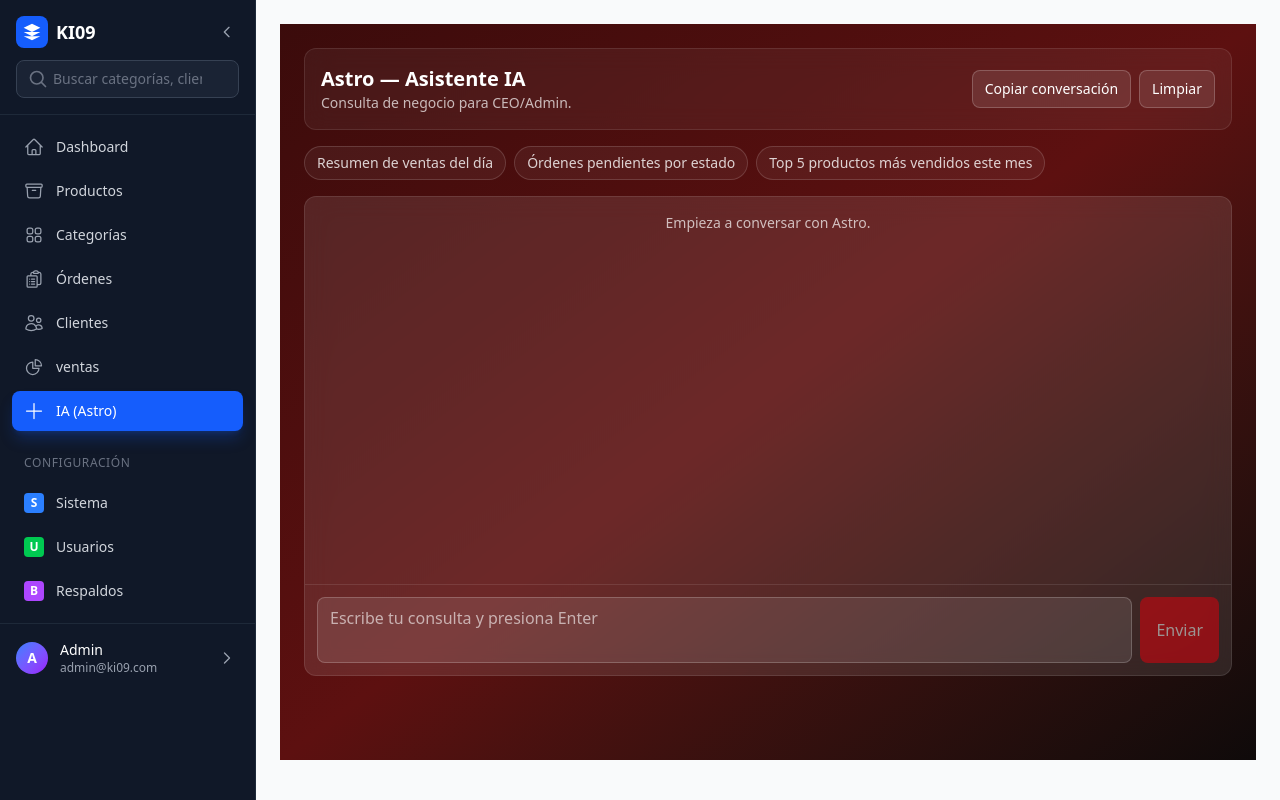
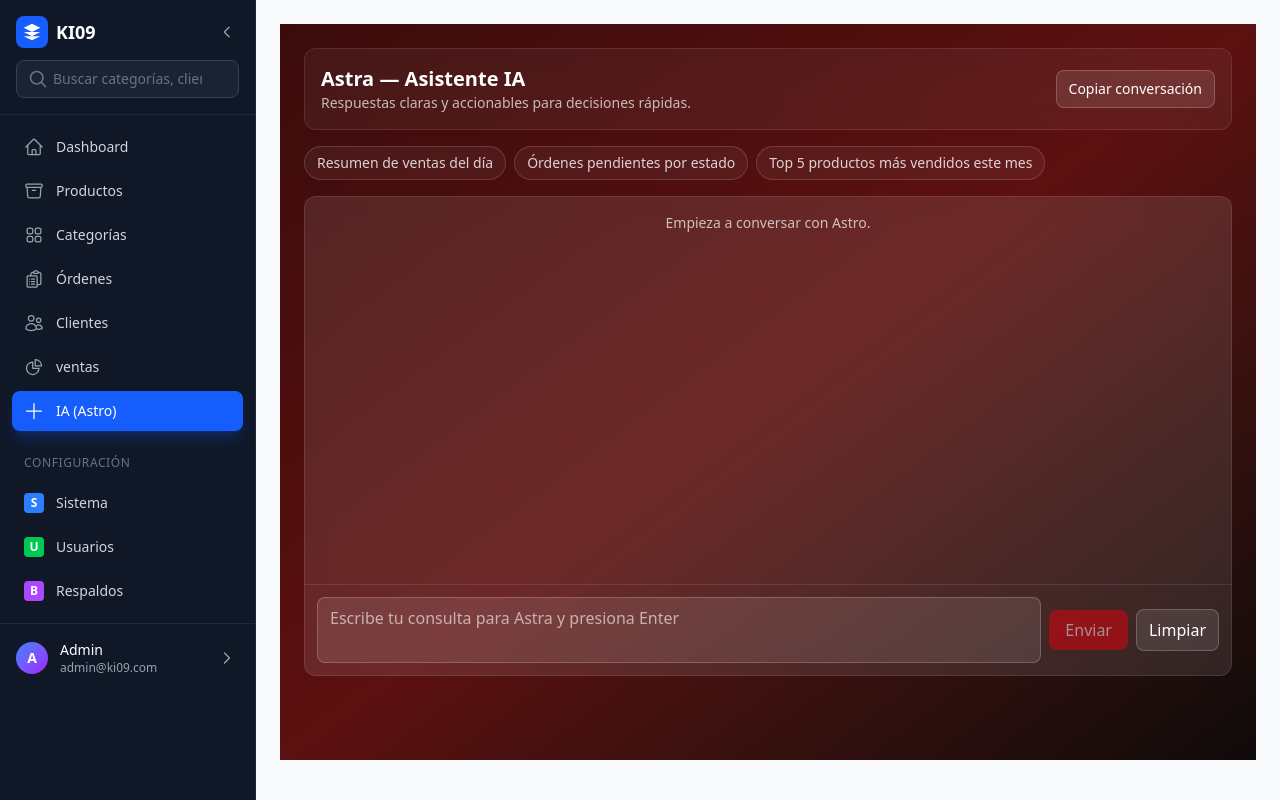
Before and after one commit to josuebushmaster/KI09-Frontend, a React (Vite) app: page /astro in a window 1280 px wide. Built offline with nearby package versions, Linux system fonts and the light colour scheme.

Commit message:
feat(chat): actualizar nombre del asistente a Astra y mejorar mensajes de interfaz

```diff
--- a/src/presentation/modules/ia/pages/AstroChatPage.tsx
+++ b/src/presentation/modules/ia/pages/AstroChatPage.tsx
@@ -160,18 +160,14 @@ export default function AstroChatPage() {
         {/* Header */}
         <div className="rounded-xl bg-white/5 border border-white/10 backdrop-blur-md p-4 flex items-center justify-between">
           <div>
-            <h1 className="text-white font-bold text-xl">Astro — Asistente IA</h1>
-            <p className="text-white/70 text-sm">Consulta de negocio para CEO/Admin.</p>
+            <h1 className="text-white font-bold text-xl">Astra — Asistente IA</h1>
+            <p className="text-white/70 text-sm">Respuestas claras y accionables para decisiones rápidas.</p>
           </div>
           <div className="flex gap-2">
             <button
-              onClick={() => copy(messages.map(m => `${m.role === 'user' ? 'Yo' : 'Astro'}: ${m.content}`).join('\n\n'))}
+              onClick={() => copy(messages.map(m => `${m.role === 'user' ? 'Yo' : 'Astra'}: ${m.content}`).join('\n\n'))}
               className="text-sm px-3 py-2 rounded-lg bg-white/10 hover:bg-white/20 text-white border border-white/20"
             >Copiar conversación</button>
-            <button
-              onClick={clear}
-              className="text-sm px-3 py-2 rounded-lg bg-white/10 hover:bg-white/20 text-white border border-white/20"
-            >Limpiar</button>
           </div>
         </div>
 
@@ -209,24 +205,31 @@ export default function AstroChatPage() {
             ))}
 
             {loading && (
-              <div className="text-white/80 text-sm">Astro está pensando…</div>
+              <div className="text-white/80 text-sm">Astra está procesando tu consulta…</div>
             )}
           </div>
 
           {/* Composer */}
-          <form onSubmit={onSubmit} className="border-t border-white/10 p-3 flex gap-2">
+          <form onSubmit={onSubmit} className="border-t border-white/10 p-3 flex items-center gap-2">
             <textarea
               value={input}
               onChange={(e) => setInput(e.target.value)}
               rows={2}
-              placeholder="Escribe tu consulta y presiona Enter"
+              placeholder="Escribe tu consulta para Astra y presiona Enter"
               className="flex-1 resize-none rounded-lg border border-white/20 bg-white/10 text-white placeholder-white/60 px-3 py-2 outline-none focus:ring-2 focus:ring-red-400/30"
             />
+            <div className="flex items-center gap-2">
               <button
                 type="submit"
                 disabled={!canSend}
                 className="rounded-lg px-4 py-2 bg-red-600 text-white disabled:opacity-50"
               >Enviar</button>
+              <button
+                type="button"
+                onClick={clear}
+                className="rounded-lg px-3 py-2 bg-white/10 text-white border border-white/20 hover:bg-white/20"
+              >Limpiar</button>
+            </div>
           </form>
         </div>
       </div>
```
Lines whose indentation alone changed are shown as unchanged.
